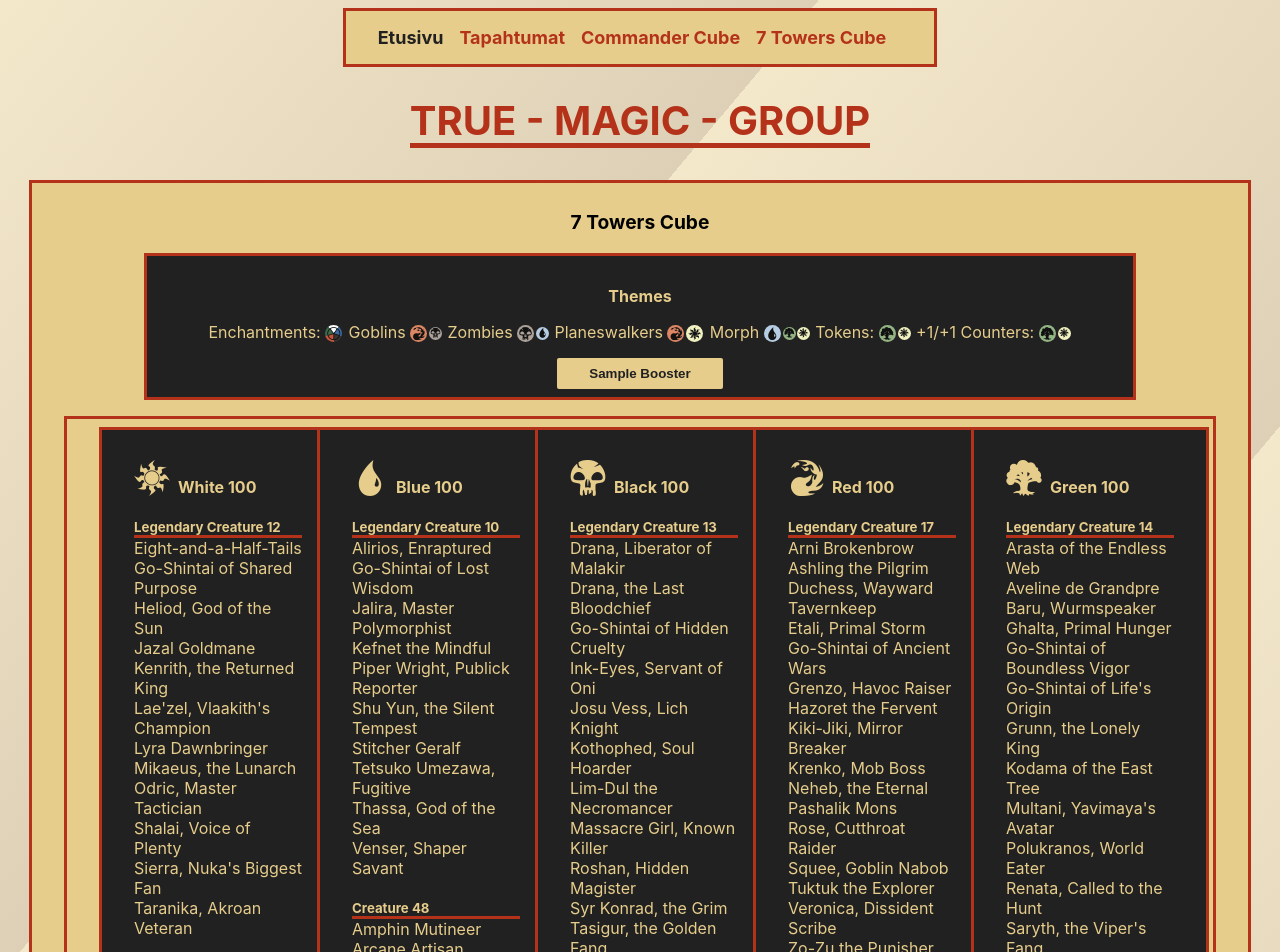
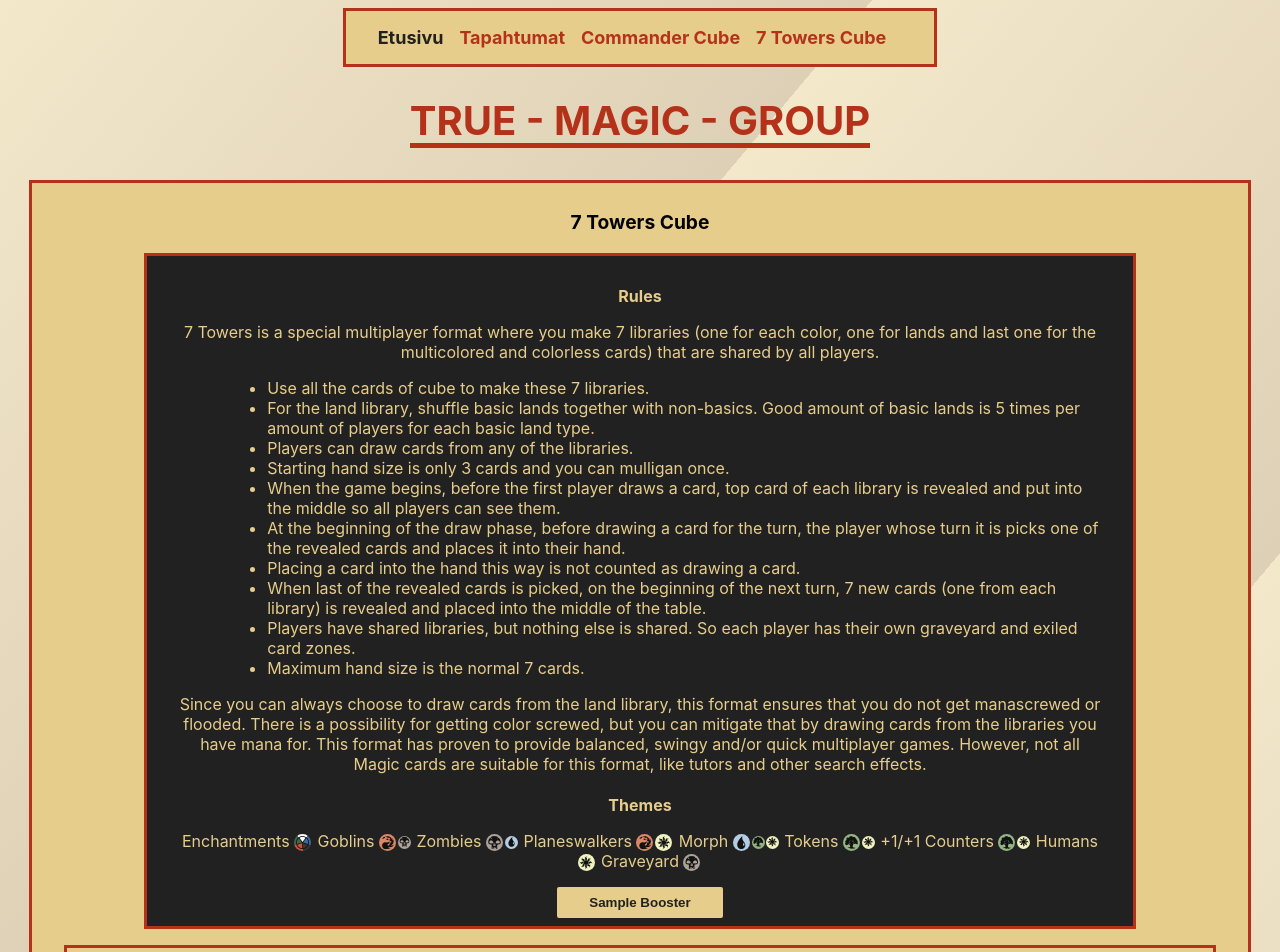
Before and after one commit to Humakt83/true-magic-group, a SvelteKit app: page /tornit in a window 1280 px wide. Shown: the top 952 px of the page. Built offline with nearby package versions, Linux system fonts and the light colour scheme.

Commit message:
7 tower rules

```diff
--- a/src/lib/cube/Cube.svelte
+++ b/src/lib/cube/Cube.svelte
@@ -58,8 +58,9 @@
     <SectionContainer sectionName="Colorless" cards={colorless} showCard={showCard} sectionIcon="ms-c"></SectionContainer>
     <SectionContainer sectionName="Lands" cards={lands} showCard={showCard} sectionIcon="ms-land"></SectionContainer>
     <SectionContainer sectionName="More than Three Colors" cards={moreThan3} showCard={showCard} sectionIcon="ms-watermark-colorpie"></SectionContainer>
-    <SectionContainer sectionName="Conspiracy" cards={conspiracies} showCard={showCard} sectionIcon="ms-watermark-conspiracy"></SectionContainer>
-    <!-- <div class="deck-list" data-stub="30-09-25-commander-cube">&nbsp;</div> -->
+    {#if conspiracies.length > 0}
+      <SectionContainer sectionName="Conspiracy" cards={conspiracies} showCard={showCard} sectionIcon="ms-watermark-conspiracy"></SectionContainer>
+    {/if}
   </div>
 </main>
 
--- a/src/lib/cube/Section.svelte
+++ b/src/lib/cube/Section.svelte
@@ -2,7 +2,6 @@
   export let name = "";
   export let cards = [];
   export let showCard = (card) => null;
-
 </script>
 
 <main>
--- a/src/routes/tornit/Info.svelte
+++ b/src/routes/tornit/Info.svelte
@@ -17,15 +17,37 @@
 
 <main>
   <div class="info">
+    <h4>Rules</h4>
+    <p>
+      7 Towers is a special multiplayer format where you make 7 libraries (one for each color, one for lands and last one for the multicolored and colorless cards) that are shared by all players.
+    </p>
+    <ul>
+      <li>Use all the cards of cube to make these 7 libraries.</li>
+      <li>For the land library, shuffle basic lands together with non-basics. Good amount of basic lands is 5 times per amount of players for each basic land type.</li>
+      <li>Players can draw cards from any of the libraries.</li>
+      <li>Starting hand size is only 3 cards and you can mulligan once.</li>
+      <li>When the game begins, before the first player draws a card, top card of each library is revealed and put into the middle so all players can see them. </li>
+      <li>At the beginning of the draw phase, before drawing a card for the turn, the player whose turn it is picks one of the revealed cards and places it into their hand.</li>
+      <li>Placing a card into the hand this way is not counted as drawing a card.</li>
+      <li>When last of the revealed cards is picked, on the beginning of the next turn, 7 new cards (one from each library) is revealed and placed into the middle of the table.</li>
+      <li>Players have shared libraries, but nothing else is shared. So each player has their own graveyard and exiled card zones.</li>
+      <li>Maximum hand size is the normal 7 cards.</li>
+    </ul>
+    <p>
+      Since you can always choose to draw cards from the land library, this format ensures that you do not get manascrewed or flooded. There is a possibility for getting color screwed, but you can mitigate that by drawing cards from the libraries you have mana for.
+      This format has proven to provide balanced, swingy and/or quick multiplayer games. However, not all Magic cards are suitable for this format, like tutors and other search effects.
+    </p>
     <h4>Themes</h4>
     <p>
-      Enchantments: <i class="ms ms-cost ms-ci-5" />
+      Enchantments <i class="ms ms-cost ms-ci-5" />
       Goblins <i class="ms ms-cost ms-r" /><i class="ms ms-cost ms-b smaller" />
       Zombies <i class="ms ms-cost ms-b" /><i class="ms ms-cost ms-u smaller" />
       Planeswalkers <i class="ms ms-cost ms-r" /><i class="ms ms-cost ms-w" />
       Morph <i class="ms ms-cost ms-u" /><i class="ms ms-cost ms-g smaller" /><i class="ms ms-cost ms-w smaller" />
-      Tokens: <i class="ms ms-cost ms-g" /><i class="ms ms-cost ms-w smaller" />
-      +1/+1 Counters: <i class="ms ms-cost ms-g" /><i class="ms ms-cost ms-w smaller" />
+      Tokens <i class="ms ms-cost ms-g" /><i class="ms ms-cost ms-w smaller" />
+      +1/+1 Counters <i class="ms ms-cost ms-g" /><i class="ms ms-cost ms-w smaller" />
+      Humans <i class="ms ms-cost ms-w" />
+      Graveyard <i class="ms ms-cost ms-b" />
     </p>
     <button on:click={sampleBooster}>Sample Booster</button>
     {#if cardsInBooster.length > 0}
@@ -65,6 +87,11 @@
         }
     }
 
+    ul {
+      margin-left: 3rem;
+      text-align: left;
+    }
+
     .info {
       position: relative;
       background-color: $color;
```
